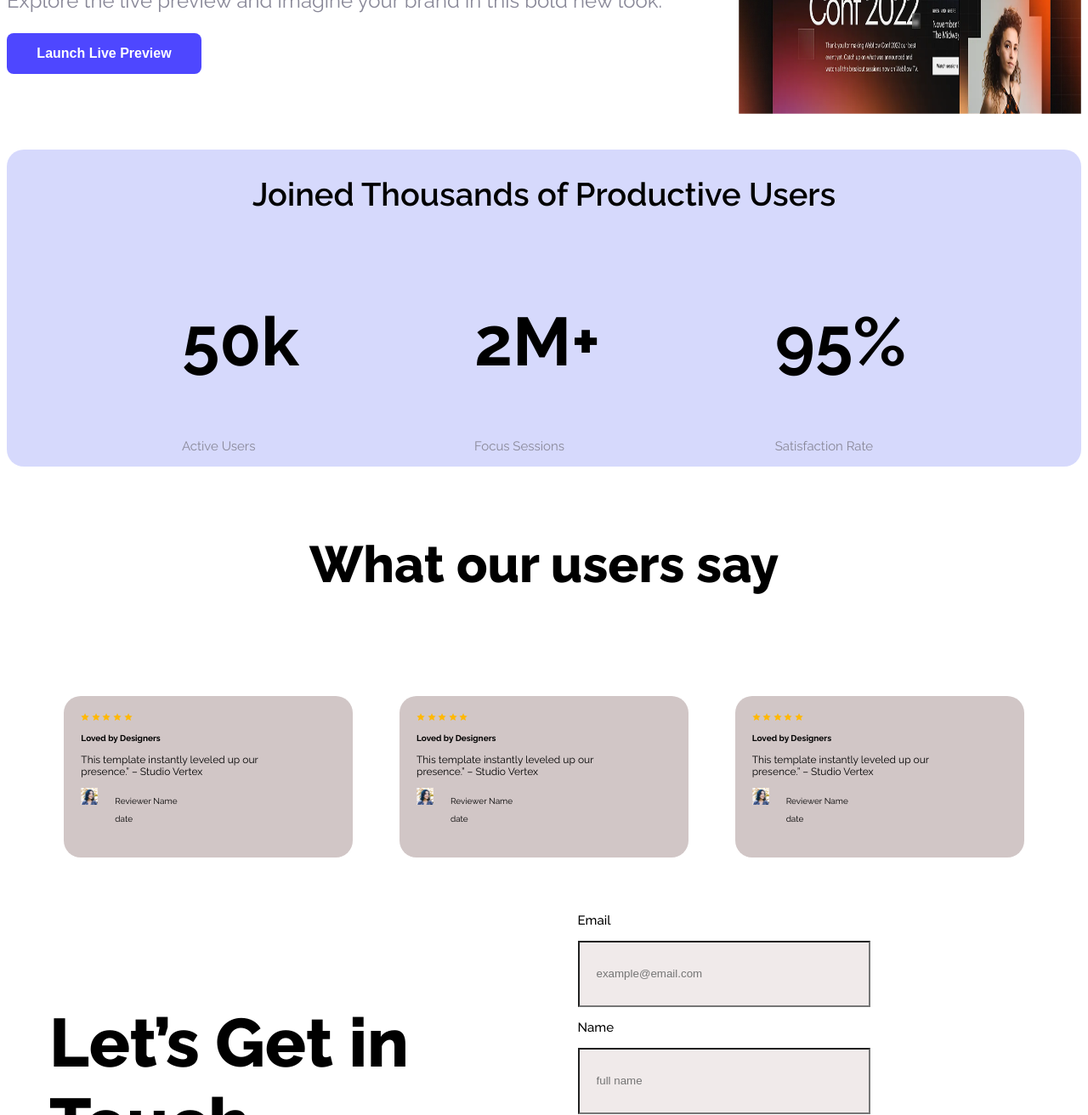
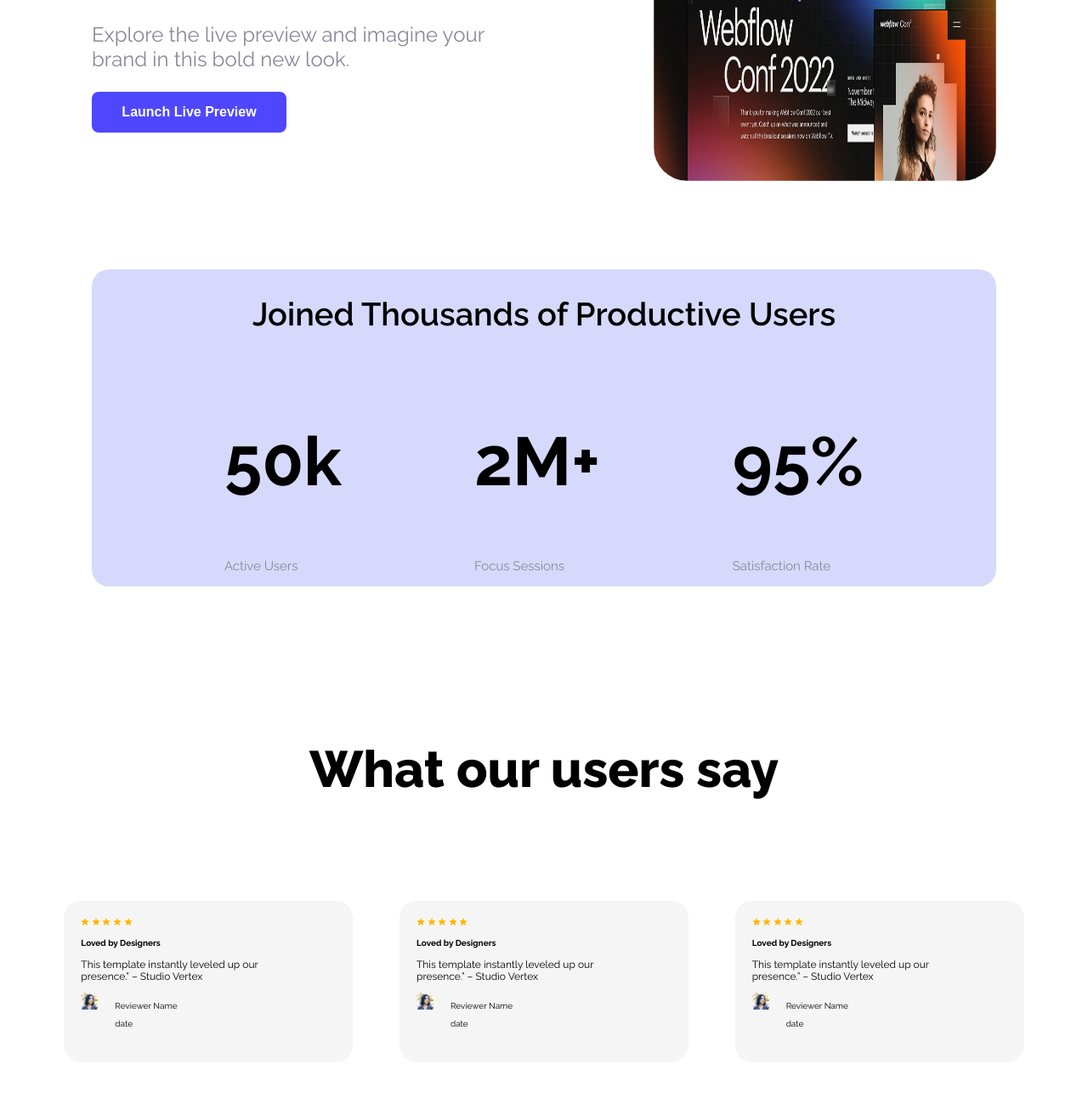
Before and after one commit to Jarir-A1/A01-landing-page, a plain HTML site: page index.html in a window 1280 px wide. Shown: the part 646-1958 px from the top of the page at 85% size. Drawn offline with Linux system fonts and the light colour scheme.

Commit message:
last commit

```diff
--- a/index.html
+++ b/index.html
@@ -34,14 +34,14 @@
                 See It in Action
             </h3>
             <p class="font explore">
-                Explore the live preview and imagine your brand in this bold new look.
+                Explore the live preview and imagine your <br> brand in this bold new look.
             </p>
             <button class="btn launch-btn">
                 Launch Live Preview
             </button>
         </div>
         <div>
-            <img src="Assets/wc-big.png" alt="">
+            <img class="golo" src="Assets/wc-big.png" alt="">
         </div>
     </div>
 
--- a/styles/style.css
+++ b/styles/style.css
@@ -24,6 +24,7 @@
     cursor: pointer;
     cursor: pointer;
     transition: transform 0.3s ease, box-shadow 0.3s ease;
+    margin-bottom: 50px;
 
  }
 
@@ -79,6 +80,7 @@ nav{
     font-weight: 600;
 
 
+
 }
 
 div img{
@@ -103,7 +105,7 @@ div img{
     display: flex;
     align-items: center;
     justify-content: space-between;
-    margin: 20px 0;
+    margin: 20px 100px;
 }
 
 .joined{
@@ -133,6 +135,7 @@ div img{
 .top-join{
     background-color: #8890f757;
     border-radius: 20px;
+    margin: 100px;
 }
 
 .star{
@@ -168,7 +171,7 @@ div img{
 .review-card{
     height: 150px;
     width: 300px;
-    background-color: rgb(209, 198, 198);
+    background-color: rgb(245, 245, 245);
     border-radius: 20px;
     padding: 20px;
     margin-top: 0;
@@ -242,3 +245,7 @@ a{
     /* display: flex; */
     text-align: center;
 }
+
+.golo{
+    border-radius: 40px;
+}
```
